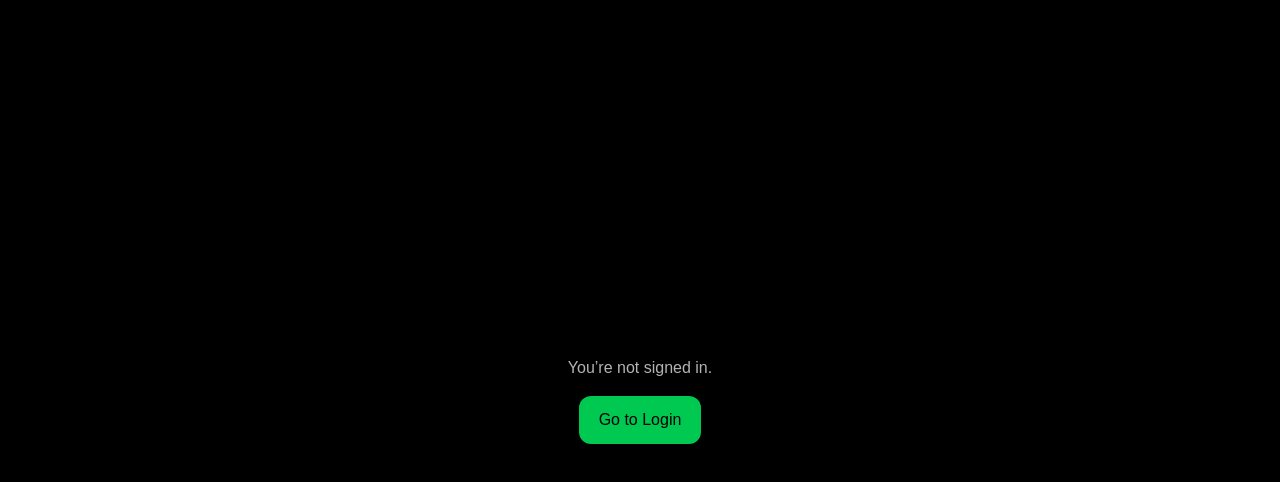
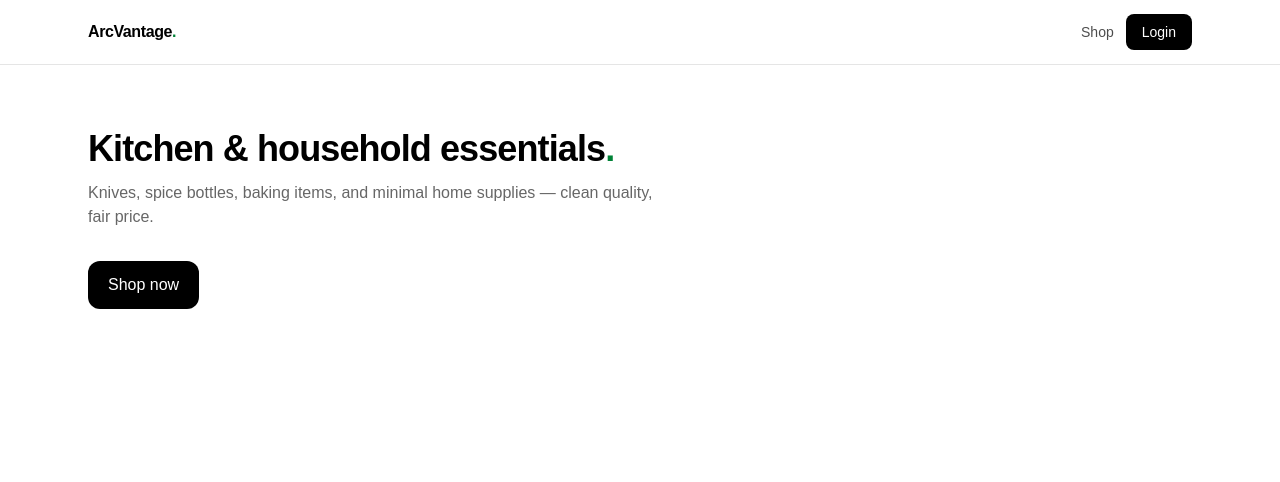
Before and after one commit to abdulraheem05/Arc-Vantage, a Next.js app in the folder arcvantage-store/: page / in a window 1280 px wide. Shown: the top 482 px of the page. Built offline with nearby package versions, Linux system fonts and the light colour scheme; no server answers.

Commit message:
added navbar

```diff
--- /dev/null
+++ b/arcvantage-store/src/app/account/page.js
@@ -0,0 +1,42 @@
+"use client";
+
+import Navbar from "@/components/Navbar";
+import { useSession } from "next-auth/react";
+import Link from "next/link";
+
+export default function AccountPage() {
+  const { data: session, status } = useSession();
+
+  if (status === "loading") {
+    return (
+      <div className="min-h-screen bg-white">
+        <Navbar />
+        <div className="max-w-6xl mx-auto px-6 py-16 text-black/60">Loading…</div>
+      </div>
+    );
+  }
+
+  if (!session) {
+    return (
+      <div className="min-h-screen bg-white">
+        <Navbar />
+        <div className="max-w-6xl mx-auto px-6 py-16">
+          <p className="text-black/70">You’re not logged in.</p>
+          <Link className="text-green-700 font-medium hover:underline" href="/login">
+            Go to login
+          </Link>
+        </div>
+      </div>
+    );
+  }
+
+  return (
+    <div className="min-h-screen bg-white">
+      <Navbar />
+      <div className="max-w-6xl mx-auto px-6 py-16">
+        <h1 className="text-2xl font-semibold">Account</h1>
+        <p className="mt-2 text-black/60">{session.user?.email}</p>
+      </div>
+    </div>
+  );
+}
--- a/arcvantage-store/src/app/layout.js
+++ b/arcvantage-store/src/app/layout.js
@@ -1,4 +1,5 @@
 import "./globals.css";
+import Navbar from "@/components/Navbar";
 import Providers from "./providers";
 
 export const metadata = {
@@ -10,9 +11,11 @@ export default function RootLayout({children}){
   return(
     <html lang="en">
     <body>
-      <Providers>{children}</Providers>
+      <Providers>
+
+        <main>{children}</main>
+      </Providers>
     </body>
   </html>
   )
-
 }
--- a/arcvantage-store/src/app/login/page.js
+++ b/arcvantage-store/src/app/login/page.js
@@ -5,44 +5,24 @@ import Link from "next/link";
 
 export default function LoginPage() {
   return (
-    <div className="min-h-screen bg-black text-white flex items-center justify-center px-6">
-      <div className="w-full max-w-md border border-white/10 bg-white/5 backdrop-blur-xl rounded-2xl p-8 shadow-[0_0_60px_rgba(34,197,94,0.12)]">
-        <div className="mb-6">
-          <h1 className="text-3xl font-semibold tracking-tight">
-            Welcome back
-          </h1>
-          <p className="text-white/60 mt-2">
-            Sign in to earn points on every purchase.
-          </p>
-        </div>
+    <div className="min-h-screen bg-white text-black flex items-center justify-center px-6">
+      <div className="w-full max-w-md rounded-2xl border border-black/10 p-8 shadow-sm">
+        <h1 className="text-2xl font-semibold tracking-tight">Log in</h1>
+        <p className="mt-1 text-sm text-black/60">
+          Continue with Google to access your account and points.
+        </p>
 
         <button
           onClick={() => signIn("google", { callbackUrl: "/" })}
-          className="w-full rounded-xl px-4 py-3 font-medium bg-green-500 text-black hover:bg-green-400 transition active:scale-[0.99]"
+          className="mt-6 w-full rounded-xl bg-black px-4 py-3 font-medium text-white hover:bg-black/90 transition"
         >
           Continue with Google
         </button>
 
-        <div className="flex items-center gap-3 my-6">
-          <div className="h-px flex-1 bg-white/10" />
-          <span className="text-white/40 text-sm">or</span>
-          <div className="h-px flex-1 bg-white/10" />
-        </div>
-
-        <button
-          disabled
-          className="w-full rounded-xl px-4 py-3 font-medium border border-white/10 text-white/40 cursor-not-allowed"
-        >
-          Email/password (coming soon)
-        </button>
-
-        <p className="text-white/60 text-sm mt-6">
-          New here?{" "}
-          <Link
-            href="/register"
-            className="text-green-400 hover:text-green-300 underline underline-offset-4"
-          >
-            Create an account
+        <p className="mt-6 text-sm text-black/60">
+          Back to{" "}
+          <Link className="font-medium text-green-700 hover:underline" href="/">
+            Home
           </Link>
         </p>
       </div>
--- a/arcvantage-store/src/app/page.js
+++ b/arcvantage-store/src/app/page.js
@@ -1,50 +1,27 @@
-"use client";
-
-import { signOut, useSession } from "next-auth/react";
-import Link from "next/link";
+import Navbar from "@/components/Navbar";
 
 export default function Home() {
-  const { data: session, status } = useSession();
+  return (
+    <div className="min-h-screen bg-white text-black">
+      <Navbar />
 
-  if (status === "loading") {
-    return (
-      <div className="min-h-screen bg-black text-white flex items-center justify-center">
-        <div className="text-white/60">Loading...</div>
-      </div>
-    );
-  }
-
-  if (!session) {
-    return (
-      <div className="min-h-screen bg-black text-white flex items-center justify-center">
-        <div className="text-center">
-          <p className="text-white/70 mb-4">You’re not signed in.</p>
-          <Link
-            href="/login"
-            className="inline-block bg-green-500 text-black px-5 py-3 rounded-xl font-medium hover:bg-green-400 transition"
-          >
-            Go to Login
-          </Link>
-        </div>
-      </div>
-    );
-  }
-
-  return (
-    <div className="min-h-screen bg-black text-white flex items-center justify-center px-6">
-      <div className="w-full max-w-lg border border-white/10 bg-white/5 rounded-2xl p-8">
-        <h1 className="text-2xl font-semibold">Signed in ✅</h1>
-        <p className="text-white/60 mt-2">
-          {session.user?.name} — {session.user?.email}
+      <main className="max-w-6xl mx-auto px-6 py-16">
+        <h1 className="text-4xl font-semibold tracking-tight">
+          Kitchen & household essentials<span className="text-green-700">.</span>
+        </h1>
+        <p className="mt-3 text-black/60 max-w-xl">
+          Knives, spice bottles, baking items, and minimal home supplies — clean quality, fair price.
         </p>
 
-        <button
-          onClick={() => signOut({ callbackUrl: "/login" })}
-          className="mt-6 bg-white text-black px-5 py-3 rounded-xl font-medium hover:bg-white/90 transition"
-        >
-          Logout
-        </button>
-      </div>
+        <div className="mt-8 flex gap-3">
+          <a
+            href="/shop"
+            className="inline-flex items-center justify-center px-5 py-3 rounded-xl bg-black text-white font-medium hover:bg-black/90 transition"
+          >
+            Shop now
+          </a>
+        </div>
+      </main>
     </div>
   );
 }
--- /dev/null
+++ b/arcvantage-store/src/components/Navbar.js
@@ -0,0 +1,55 @@
+"use client";
+
+import Link from "next/link";
+import { useSession, signOut } from "next-auth/react";
+
+export default function Navbar() {
+  const { data: session, status } = useSession();
+  const user = session?.user;
+
+  return (
+    <header className="sticky top-0 z-50 bg-white/80 backdrop-blur border-b border-black/10">
+      <div className="max-w-6xl mx-auto px-6 h-16 flex items-center justify-between">
+        <Link href="/" className="font-semibold tracking-tight">
+          ArcVantage<span className="text-green-700">.</span>
+        </Link>
+
+        <nav className="flex items-center gap-3">
+          <Link href="/shop" className="text-sm text-black/70 hover:text-black">
+            Shop
+          </Link>
+
+          {status === "loading" ? (
+            <div className="w-20 h-9 rounded-lg bg-black/5 animate-pulse" />
+          ) : !user ? (
+            <Link
+              href="/login"
+              className="text-sm px-4 py-2 rounded-lg bg-black text-white hover:bg-black/90 transition"
+            >
+              Login
+            </Link>
+          ) : (
+            <div className="flex items-center gap-3">
+              <Link
+                href="/account"
+                className="flex items-center gap-2 px-3 py-2 rounded-lg border border-black/10 hover:bg-black/[0.03] transition"
+              >
+                <div className="w-7 h-7 rounded-full bg-green-600/15 flex items-center justify-center text-green-800 font-semibold">
+                  {(user.name || "U").slice(0, 1).toUpperCase()}
+                </div>
+                <span className="text-sm font-medium">{user.name || "Account"}</span>
+              </Link>
+
+              <button
+                onClick={() => signOut({ callbackUrl: "/" })}
+                className="text-sm px-3 py-2 rounded-lg border border-black/10 hover:bg-black/[0.03] transition"
+              >
+                Logout
+              </button>
+            </div>
+          )}
+        </nav>
+      </div>
+    </header>
+  );
+}
```
